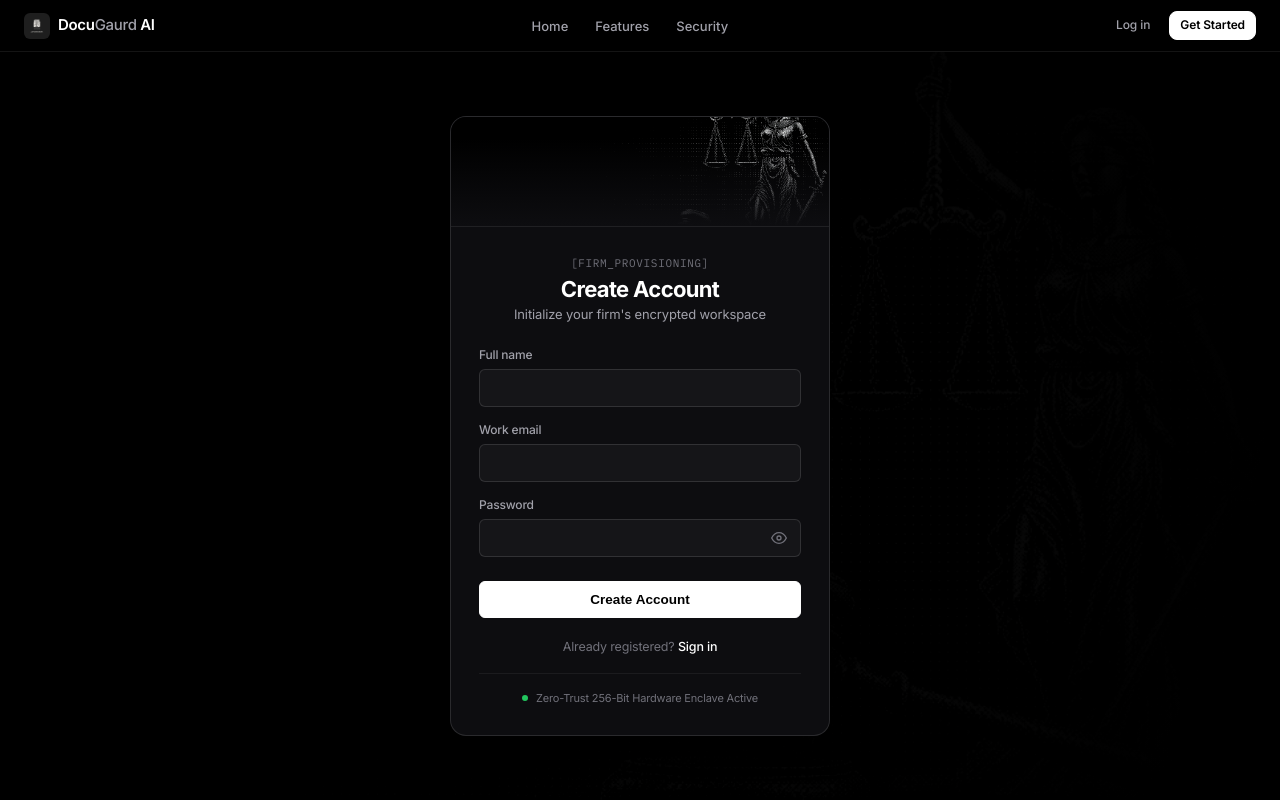
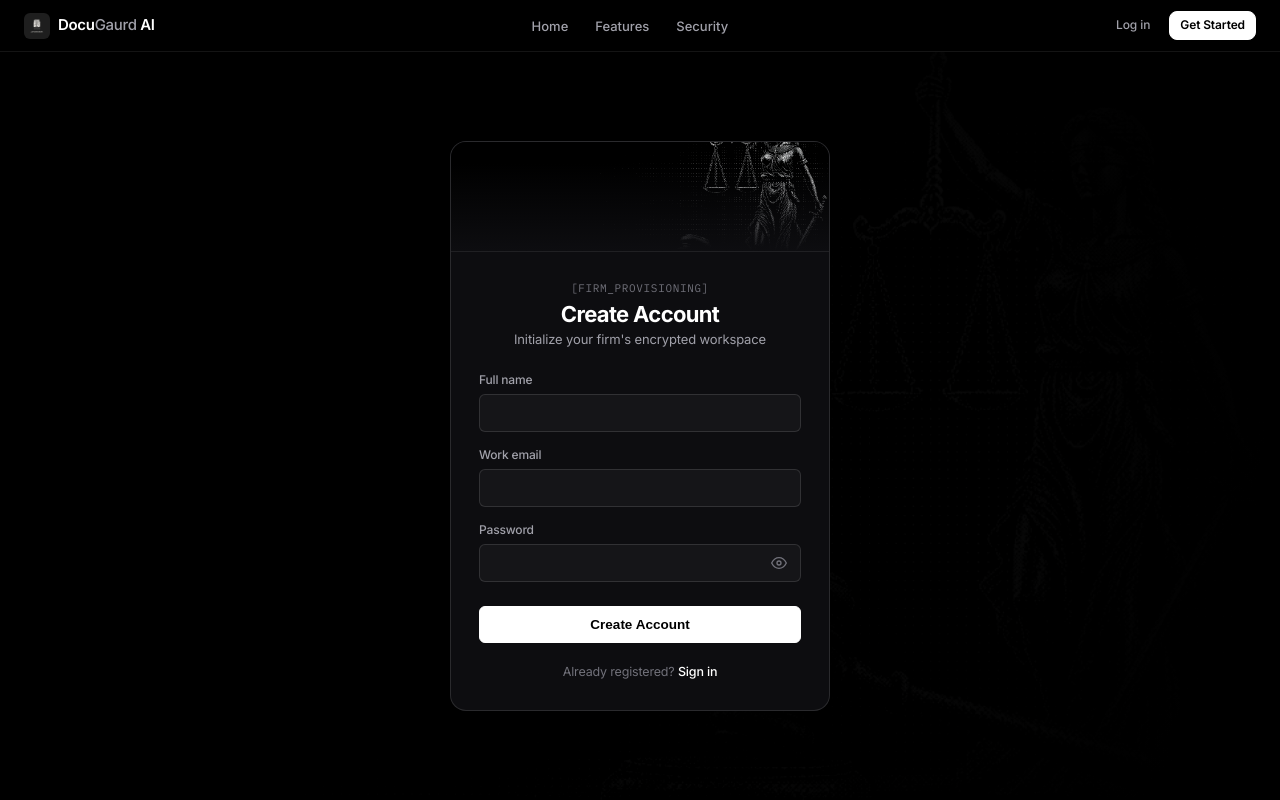
Before and after one commit to NivasBaluju/Docu-Gaurd-AI, a React (Vite) app: page /#/login in a window 1280 px wide. Both pictures are taken after a click on the button "Features". Shown: the top 800 px of the page. Built offline with nearby package versions, Linux system fonts and the light colour scheme; the HTML template or start-up script is replaced by a standard one.

Commit message:
fix(auth): remove Hardware Enclave footer note from Login and Register auth cards

```diff
--- a/src/pages/Login.jsx
+++ b/src/pages/Login.jsx
@@ -189,23 +189,6 @@ export const Login = () => {
                 Create one
               </Link>
             </div>
-
-            <div
-              style={{
-                display: 'flex',
-                alignItems: 'center',
-                justifyContent: 'center',
-                gap: '8px',
-                marginTop: '16px',
-                paddingTop: '16px',
-                borderTop: '1px solid rgba(255, 255, 255, 0.06)',
-                fontSize: '11px',
-                color: '#71717A'
-              }}
-            >
-              <span className="dot dot-emerald" />
-              <span>Zero-Trust 256-Bit Hardware Enclave Active</span>
-            </div>
           </div>
         </motion.div>
       </div>
--- a/src/pages/Register.jsx
+++ b/src/pages/Register.jsx
@@ -216,23 +216,6 @@ export const Register = () => {
                 Sign in
               </Link>
             </div>
-
-            <div
-              style={{
-                display: 'flex',
-                alignItems: 'center',
-                justifyContent: 'center',
-                gap: '8px',
-                marginTop: '16px',
-                paddingTop: '16px',
-                borderTop: '1px solid rgba(255, 255, 255, 0.06)',
-                fontSize: '11px',
-                color: '#71717A'
-              }}
-            >
-              <span className="dot dot-emerald" />
-              <span>Zero-Trust 256-Bit Hardware Enclave Active</span>
-            </div>
           </div>
         </motion.div>
       </div>
```
Also changed, not shown: 3 other files (tests, documents, lock files or other folders).
